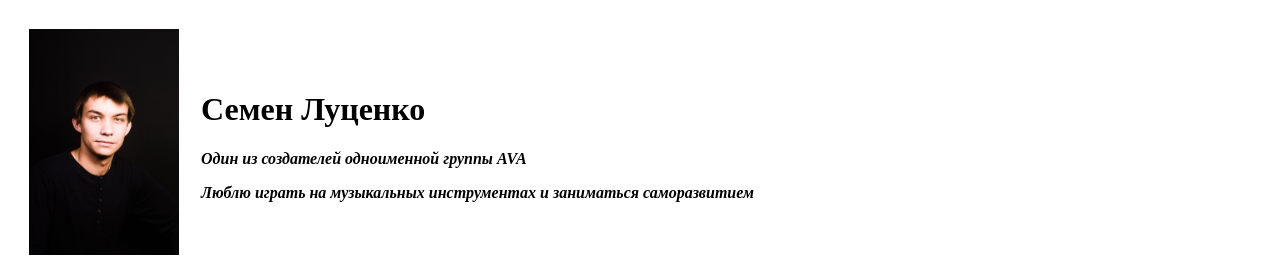
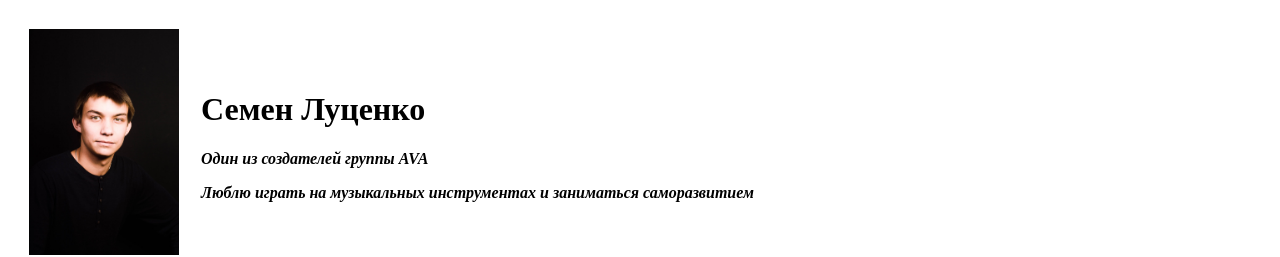
Before and after one commit to Leap-Jem/CV, a plain HTML site: page index.html in a window 1280 px wide. Shown: the top 257 px of the page. Drawn offline with Linux system fonts and the light colour scheme.

Commit message:
some fix

```diff
--- a/index.html
+++ b/index.html
@@ -15,7 +15,7 @@
         <td>
           <h1>Семен Луценко</h1>
           <p>
-            <strong><em>Один из создателей одноименной группы AVA</em></strong>
+            <strong><em>Один из создателей группы AVA</em></strong>
           </p>
           <p>
             <strong
```
Also changed, not shown: 1 other file.
